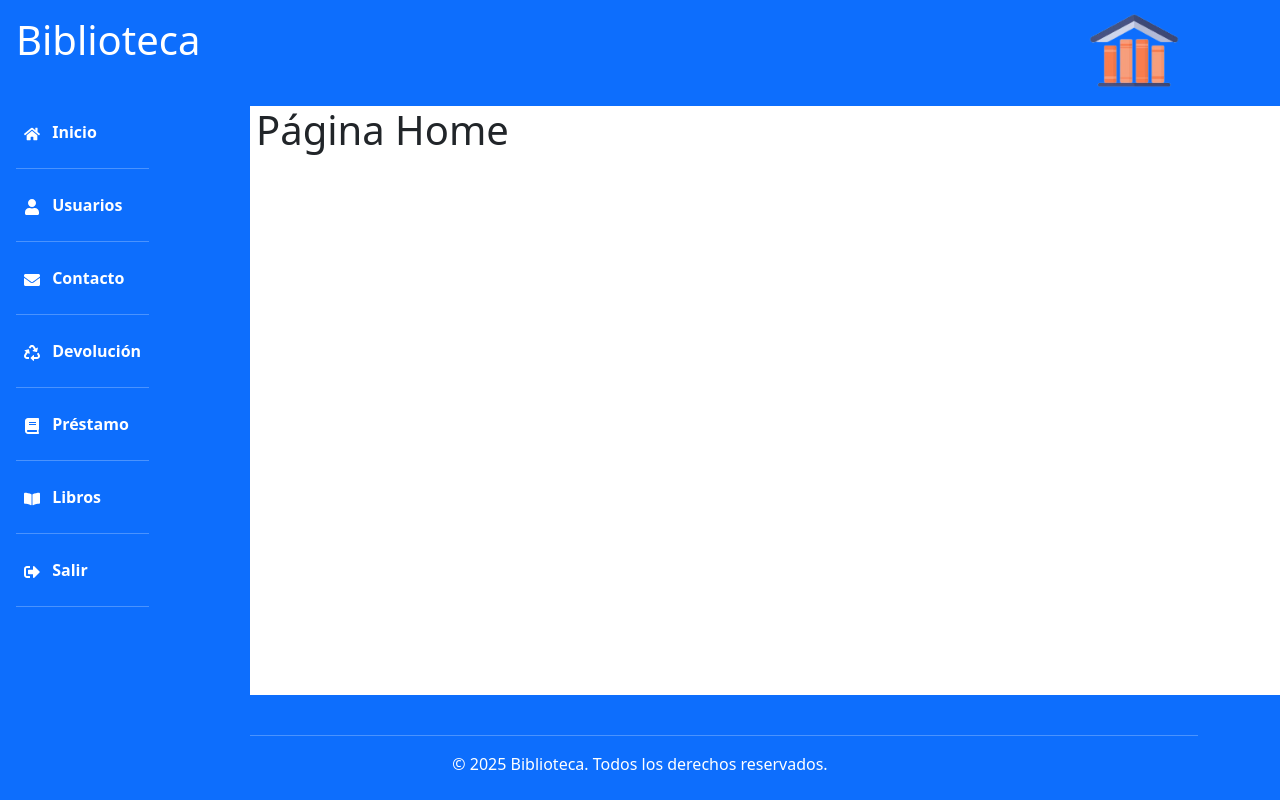
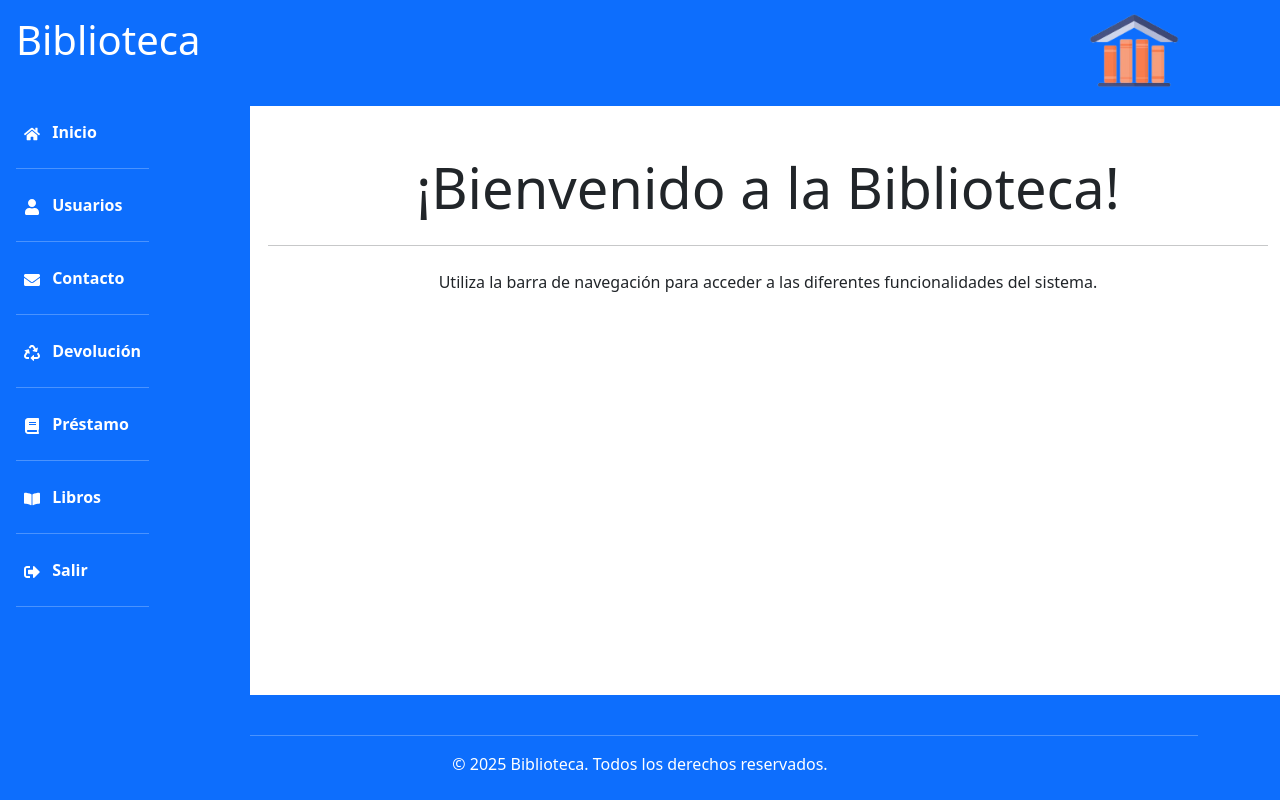
Before and after one commit to jmmorales11/System_Oauth, a React (Vite) app in the folder Frontend/library_p/: page / in a window 1280 px wide. Built offline with nearby package versions, Linux system fonts and the light colour scheme.

Commit message:
home page

```diff
--- a/Frontend/library_p/src/components/Home.jsx
+++ b/Frontend/library_p/src/components/Home.jsx
@@ -75,40 +75,18 @@ export default function Home() {
       <div id="root">
         <Navbar />
         <div className="page">
-          <h1>Página Home</h1>
-
-          {/* Mostramos el code si existe */}
-          {authCode && (
-            <p>
-              El código de autorización es: <strong>{authCode}</strong>
-            </p>
-          )}
-
-          {/* Mostramos el token si ya lo obtuvimos */}
-          {accessToken && (
-            <p>
-              Tu Access Token es: <strong>{accessToken}</strong>
-            </p>
-          )}
-
-          {/* Mostramos el rol si ya lo obtuvimos */}
-          {userRole && (
-            <p>
-              Tu rol es: <strong>{userRole}</strong>
-            </p>
-          )}
-
-          {/* Mostramos el user_id si ya lo obtuvimos */}
-          {userId && (
-            <p>
-              Tu ID de usuario es: <strong>{userId}</strong>
-            </p>
-          )}
-
-          {/* Mostramos error si hay alguno */}
-          {error && (
-            <p style={{ color: "red" }}>Ocurrió un error: {error}</p>
-          )}
+          <div className="container mt-5">
+            <div className="jumbotron text-center">
+              <h1 className="display-4">¡Bienvenido a la Biblioteca!</h1>
+              {userRole && (
+                <p className="lead">
+                  Gracias por ingresar al sistema. Has iniciado sesión como {userRole === 'ADMIN' ? 'Administrador' : 'Usuario'}.
+                </p>
+              )}
+              <hr className="my-4" />
+              <p>Utiliza la barra de navegación para acceder a las diferentes funcionalidades del sistema.</p>
+            </div>
+          </div>
         </div>
         <Footer />
       </div>
```
